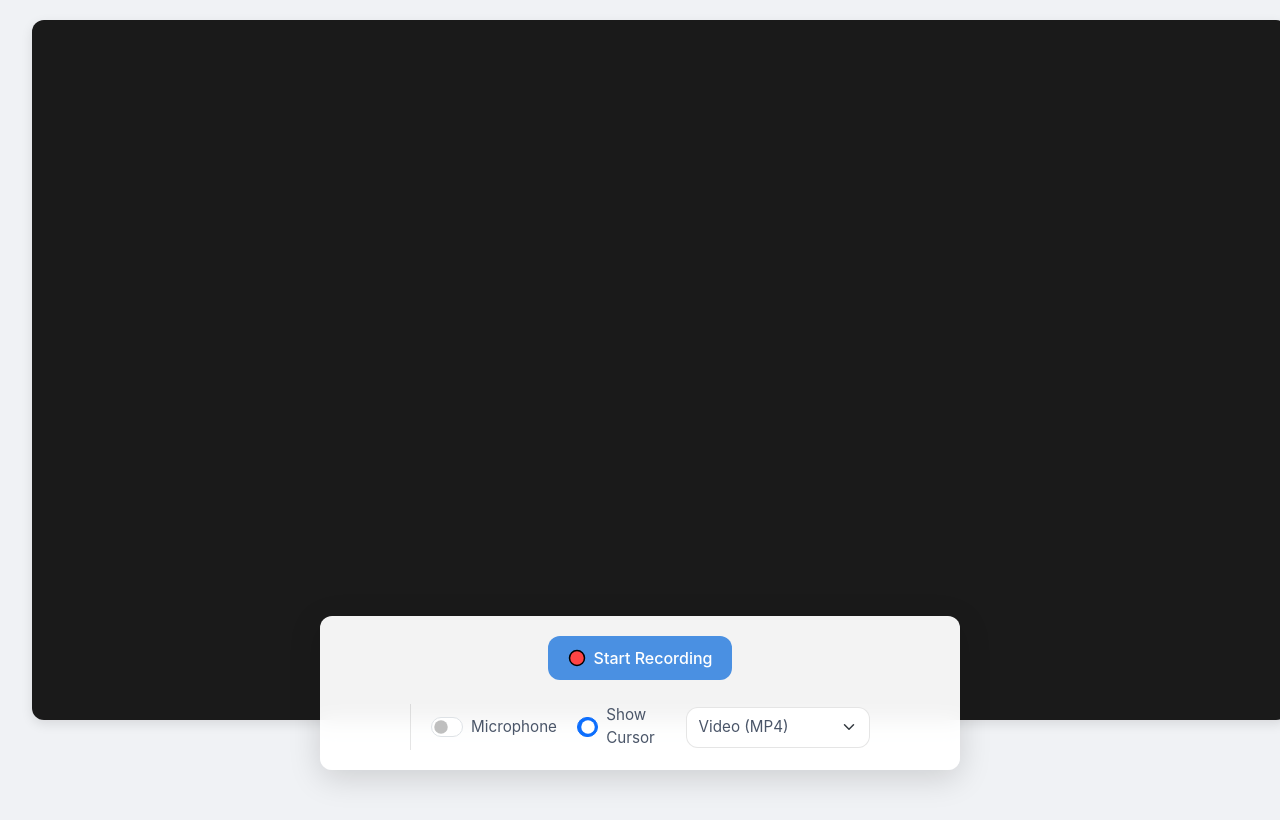
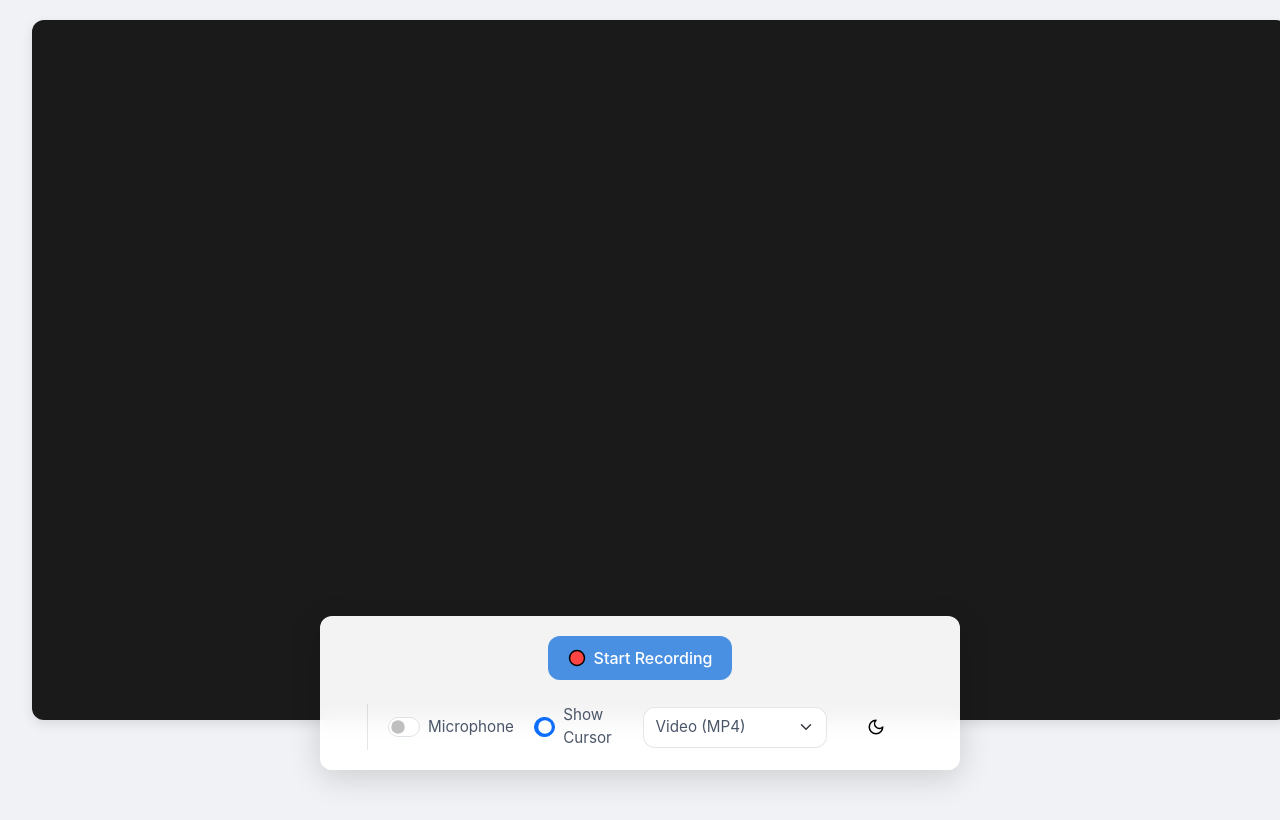
Before and after one commit to rcweston90/ScreenCapturePro, a Flask app: page / in a window 1280 px wide. Run offline with Flask 3, Linux system fonts and the light colour scheme; some libraries are stand-ins or nearby versions.

Commit message:
Agent query: Can you see the theme toggle button and does the dark mode switch work properly when clicking it?

```diff
--- a/static/css/style.css
+++ b/static/css/style.css
@@ -1,20 +1,47 @@
 :root {
+    /* Common variables */
+    --border-radius: 12px;
+    --transition-speed: 0.3s;
+
+    /* Light theme (default) */
     --primary-color: #4a90e2;
     --danger-color: #e25555;
     --warning-color: #f0ad4e;
+    --recording-indicator: #ff4444;
+
+    --bg-color: #f0f2f5;
+    --text-color: #2d3748;
+    --secondary-text-color: #4a5568;
     --control-panel-bg: rgba(255, 255, 255, 0.95);
     --control-panel-shadow: 0 8px 32px rgba(0, 0, 0, 0.15);
-    --recording-indicator: #ff4444;
-    --border-radius: 12px;
-    --transition-speed: 0.3s;
+    --preview-bg: #1a1a1a;
+    --border-color: rgba(0, 0, 0, 0.1);
+    --modal-bg: #fff;
+    --input-bg: white;
+    --alert-bg: #fff;
+}
+
+[data-theme="dark"] {
+    --bg-color: #1a1a1a;
+    --text-color: #e2e8f0;
+    --secondary-text-color: #a0aec0;
+    --control-panel-bg: rgba(26, 26, 26, 0.95);
+    --control-panel-shadow: 0 8px 32px rgba(0, 0, 0, 0.3);
+    --preview-bg: #000;
+    --border-color: rgba(255, 255, 255, 0.1);
+    --modal-bg: #2d3748;
+    --input-bg: #2d3748;
+    --alert-bg: #2d3748;
 }
 
 body {
     margin: 0;
     padding: 0;
-    background-color: #f0f2f5;
+    background-color: var(--bg-color);
+    color: var(--text-color);
     min-height: 100vh;
     font-family: -apple-system, BlinkMacSystemFont, 'Segoe UI', Roboto, Oxygen, Ubuntu, Cantarell, sans-serif;
+    transition: background-color var(--transition-speed), color var(--transition-speed);
 }
 
 .preview-container {
--- a/static/js/ui.js
+++ b/static/js/ui.js
@@ -1,4 +1,8 @@
 document.addEventListener('DOMContentLoaded', () => {
+    // Initialize theme
+    const savedTheme = localStorage.getItem('theme') || 'light';
+    document.documentElement.setAttribute('data-theme', savedTheme);
+
     const recorder = new ScreenRecorder();
     const preview = document.getElementById('preview');
     const startBtn = document.getElementById('startBtn');
@@ -7,6 +11,7 @@ document.addEventListener('DOMContentLoaded', () => {
     const micToggle = document.getElementById('micToggle');
     const cursorToggle = document.getElementById('cursorToggle');
     const formatSelect = document.getElementById('formatSelect');
+    const themeToggle = document.getElementById('themeToggle');
     const previewModal = new bootstrap.Modal(document.getElementById('preview-modal'));
     const previewVideo = document.getElementById('preview-video');
     const downloadBtn = document.getElementById('downloadBtn');
@@ -117,6 +122,12 @@ document.addEventListener('DOMContentLoaded', () => {
             } else {
                 throw new Error('Failed to save recording');
             }
+    themeToggle.addEventListener('click', () => {
+        const currentTheme = document.documentElement.getAttribute('data-theme');
+        const newTheme = currentTheme === 'dark' ? 'light' : 'dark';
+        document.documentElement.setAttribute('data-theme', newTheme);
+        localStorage.setItem('theme', newTheme);
+    });
         } catch (error) {
             console.error('Error saving recording:', error);
             alert('Failed to save recording');
--- a/templates/index.html
+++ b/templates/index.html
@@ -44,6 +44,9 @@
                         <option value="video">Video (MP4)</option>
                         <option value="gif">GIF</option>
                     </select>
+                    <button id="themeToggle" class="btn btn-outline">
+                        <img src="{{ url_for('static', filename='svg/theme.svg') }}" alt="Toggle theme">
+                    </button>
                 </div>
             </div>
         </div>
```
Also changed, not shown: static/svg/theme.svg (added).
